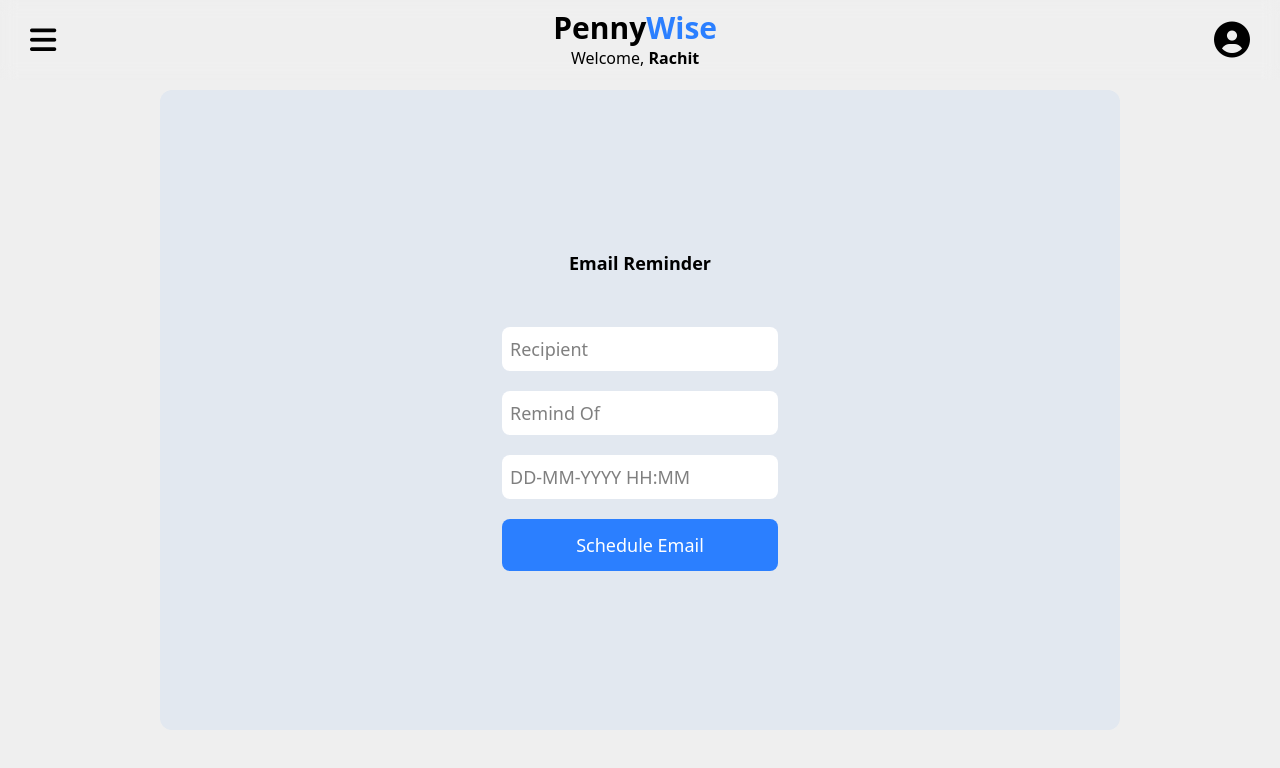
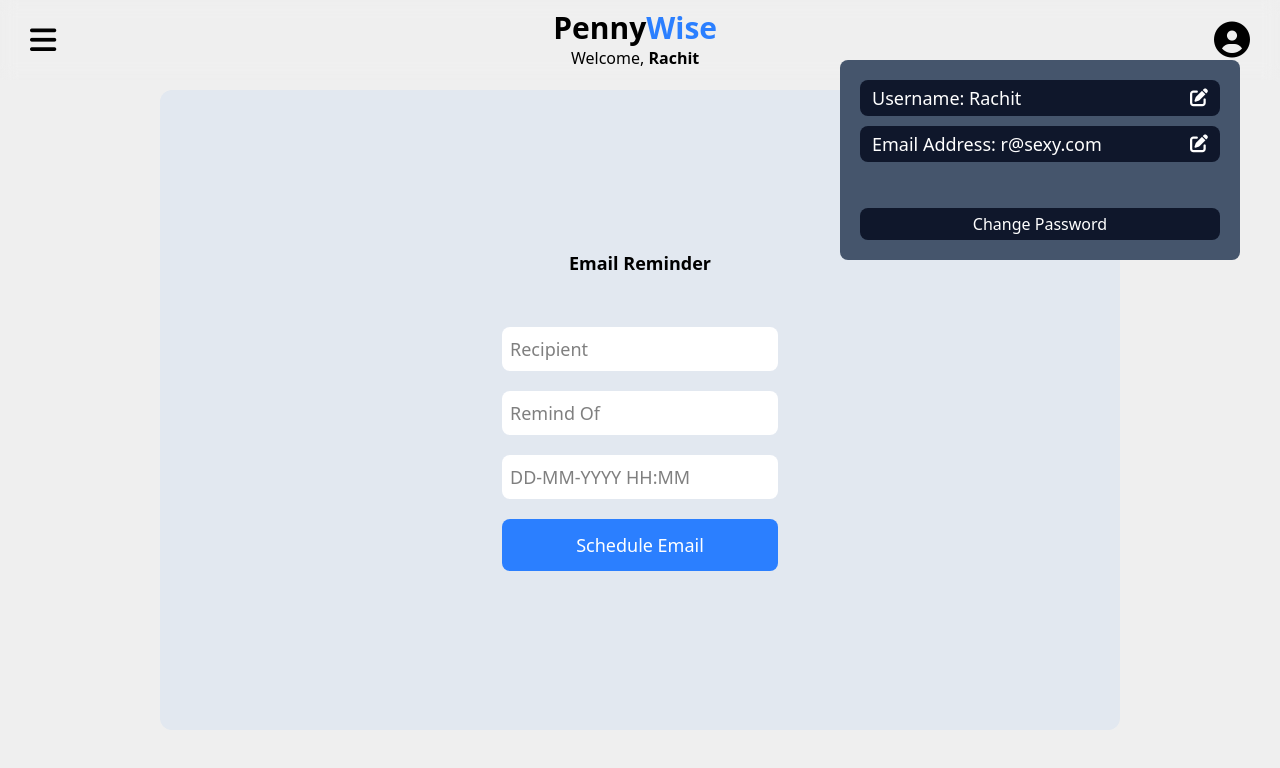
Before and after one commit to Rachit-Ingole/Expense-Tracker, a React (Vite) app in the folder frontend/: page /er in a window 1280 px wide. Both pictures are taken after a click on the element 1232 px from the left and 40 px from the top of the page. Shown: the top 768 px of the page. Built offline with nearby package versions, Linux system fonts and the light colour scheme; the HTML template or start-up script is replaced by a standard one.

Commit message:
Added account view box

```diff
--- a/frontend/src/components/Auth.jsx
+++ b/frontend/src/components/Auth.jsx
@@ -103,10 +103,10 @@ export default function Auth(props) {
     </div>
     :
     (page == "login" ?
-      <div className='w-screen h-screen bg-transparent text-white flex justify-center '  onKeyDown={(e)=>{if(e.key == "Enter"){handleLogin(e)}}}>
+      <div className='w-screen h-screen bg-slate-800 text-white flex justify-center '  onKeyDown={(e)=>{if(e.key == "Enter"){handleLogin(e)}}}>
       <div className='auth-page flex w-screen justify-center align-center items-center text-white '>
 
-        <div className='w-[400px] h-[500px] bg-slate- rounded-xl flex flex-col justify-center gap-[20px] border-t-4 border-blue-400 '>
+        <div className='w-[400px] h-[500px] bg-slate-900 rounded-xl flex flex-col justify-center gap-[20px] border-t-4 border-blue-400 '>
           <div className='mx-auto text-2xl sm:text-4xl mt-[10px]'>
             <h1 className='font-Mont font-semibold mt-[10px]'>PennyWise</h1>
           </div>
--- a/frontend/src/components/Navbar.jsx
+++ b/frontend/src/components/Navbar.jsx
@@ -33,6 +33,7 @@ const SidebarData = [
 export default function Navbar(props) {
     const {data, setData} = props
     const [sidebar, setSidebar] = useState(false);
+    const [userIconClicked,setUserIconClicked] = useState(false);
 
     function logout(e) {
         setData(null)
@@ -41,7 +42,7 @@ export default function Navbar(props) {
     return (
         <>
             <div
-                className='z-50 text-black h-[80px] backdrop-blur-sm text-bold flex justify-between w-full backdrop-grayscale-[100%]'>
+                className='text-black h-[80px] backdrop-blur-sm text-bold flex justify-between w-full backdrop-grayscale-[100%]'>
                 <div className='ml-[30px] flex flex-col justify-center cursor-pointer'
                      onClick={() => (setSidebar(!sidebar))}> {/*LEFT NAVBAR */}
                     <i className="fa-solid fa-bars text-3xl"></i>
@@ -54,9 +55,21 @@ export default function Navbar(props) {
                     </div>
                 </div>
 
-                <div className='mr-[30px] flex flex-col justify-center'>
+                <div className='cursor-pointer mr-[30px] flex flex-col justify-center' onClick={()=>setUserIconClicked(!userIconClicked)}>
                     <i className="fa-solid fa-circle-user text-4xl"></i>
                 </div>
+
+            </div>
+            <div className={userIconClicked ? 'z-60 select-none fixed top-15 p-5 text-white rounded-lg  right-10 w-[80%] h-[200px] sm:w-[400px] sm:h-[200px] bg-slate-600 flex flex-col gap-[10px] justify-center ' : 'hidden' } >
+                <div className='text-lg bg-slate-900 px-3 py-1 rounded-lg w-full flex justify-between items-center'>
+                    <input className='w-[90%]' value={`Username: ${data.username}`}></input>
+                    <i className="cursor-pointer fa-solid fa-pen-to-square hover:text-blue-500"></i>
+                </div>
+                <div className='text-lg bg-slate-900 px-3 py-1 rounded-lg w-full flex justify-between items-center'>
+                    <input className='w-[90%]' value={`Email Address: ${data.email_address}`}></input>
+                    <i className="cursor-pointer fa-solid fa-pen-to-square hover:text-blue-500"></i>
+                </div>
+                <button className='cursor-pointer bg-slate-900 px-3 py-1 rounded-lg mt-auto hover:text-blue-500 transition duration-300 ease-in-out'>Change Password</button>
             </div>
             <nav className={sidebar ? 'z-60 nav-menu active' : 'z-60 nav-menu'}>
                 <ul className='nav-menu-items flex flex-col justify-between' onClick={() => (setSidebar(!sidebar))}>
```
